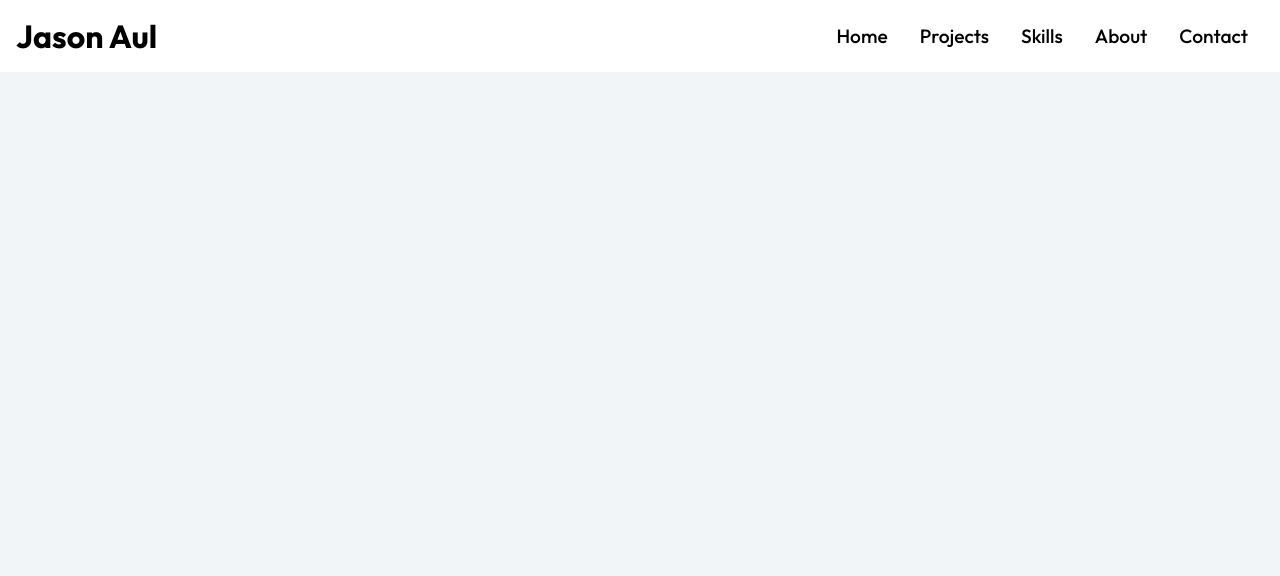
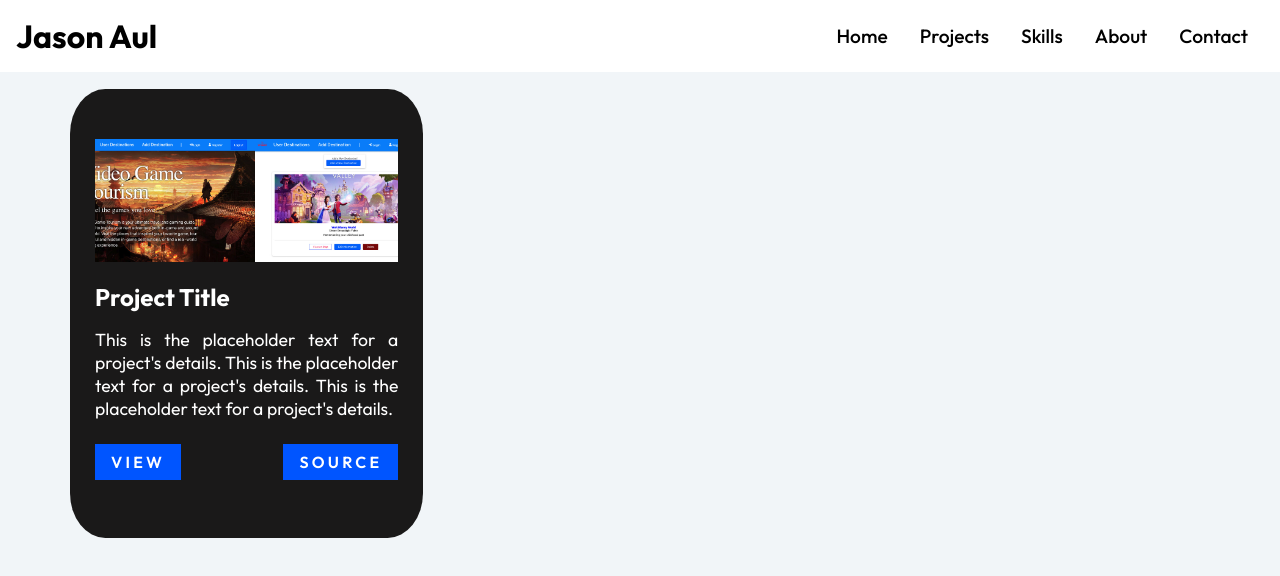
Before and after one commit to jasonaul/portfolio, a React (Create React App) app: page /projects in a window 1280 px wide. Shown: the top 576 px of the page. Built offline with nearby package versions, Linux system fonts and the light colour scheme.

Commit message:
project cards

```diff
--- a/src/components/Navbar.css
+++ b/src/components/Navbar.css
@@ -36,7 +36,7 @@
         width: 100%;
         height: 100vh;
         position: absolute;
-        top: -100%;
+        top: -1000%;
         left: 0;
         z-index: -3;
         transition: 0.3s;
@@ -44,6 +44,7 @@
 
     .nav-menu.active{
         top: 0;
+        background: white;
     }
 
     .nav-menu li {
--- a/src/components/Navbar.jsx
+++ b/src/components/Navbar.jsx
@@ -15,20 +15,20 @@ const Navbar = () => {
                 <h1>Jason Aul</h1>
             </Link>
             <ul className={click ? "nav-menu active" : "nav-menu"}>
-                <li>
-                    <Link to="/">Home</Link>
+                <li >
+                    <Link to="/" onClick={handleClick}>Home</Link>
                 </li>
                 <li>
-                    <Link to="/projects">Projects</Link>
+                    <Link to="/projects" onClick={handleClick}>Projects</Link>
                 </li>
                 <li>
-                    <Link to="/skills">Skills</Link>
+                    <Link to="/skills" onClick={handleClick}>Skills</Link>
                 </li>
                 <li>
-                    <Link to="/about">About</Link>
+                    <Link to="/about" onClick={handleClick}>About</Link>
                 </li>
                 <li>
-                    <Link to="/contact">Contact</Link>
+                    <Link to="/contact" onClick={handleClick}>Contact</Link>
                 </li>
             </ul>
             <div className='hamburger' onClick={handleClick}>
--- /dev/null
+++ b/src/components/ProjectCards.css
@@ -0,0 +1,57 @@
+.project-heading {
+    text-align: center;
+    padding: 4rem 0 2rem 0;
+  }
+
+  .project-container {
+    max-width: 1140px;
+    margin: auto;
+    display: grid;
+    grid-template-columns: repeat(3, 1fr);
+    grid-gap: 40px;
+    padding-bottom: 5rem;
+
+  }
+
+  .project-card {
+    background: #1a1919;
+    padding: 1.2rem 1rem;
+    border-radius: 10%;
+  }
+
+  .project-card img {
+    width: 100%;
+  }
+  .project-title {
+    color: #fff;
+    padding: 1rem 0;
+  }
+
+  .pro-details p {
+    padding-bottom: 1rem;
+    font-size: 1.1rem;
+    text-align: justify;
+  }
+
+  .pro-text {
+    color: white;
+  }
+
+  .pro-btns {
+    display: flex;
+    justify-content: space-between;
+    padding: 0.5rem 0;
+  }
+
+  .pro-btns .btn {
+    padding: 0.5rem 1rem;
+  }
+
+  @media screen and (max-width: 1040px) {
+    .project-container {
+      max-width: 90%;
+      margin: auto;
+
+      grid-template-columns: 1fr;
+    }
+  }
--- /dev/null
+++ b/src/components/ProjectCards.js
@@ -0,0 +1,27 @@
+import React from "react";
+import "./ProjectCards.css";
+import vgcombined from "../../src/assets/combined1.jpg"
+import { NavLink } from "react-router-dom";
+
+const ProjectCard = () => {
+    return (
+        <div className="work-container">
+            <h1 className="project-heading">Projects</h1>
+            <div className="project-container">
+                <div className="project-card">
+                    <img src={vgcombined} alt="Project Image" />
+                    <h2 className="project-title">Project Title</h2>
+                    <div className="pro-details">
+                        <p className="pro-text">This is the placeholder text for a project's details. This is the placeholder text for a project's details. This is the placeholder text for a project's details.</p>
+                        <div className="pro-btns">
+                            <NavLink to="url.com" className="btn">View</NavLink>
+                            <NavLink to="http://url.com" className="btn">Source</NavLink>
+                        </div>
+                    </div>
+                </div>
+            </div>
+        </div>
+    )
+}
+
+export default ProjectCard
--- a/src/routes/Home.css
+++ b/src/routes/Home.css
@@ -59,7 +59,7 @@
   .home-image {
     display: inline-block;
     float: right;
-    margin-right: 25px;
+    height: 350px;
     border-radius: 50%;
   }
 
--- /dev/null
+++ b/src/routes/Projects.css
@@ -0,0 +1,93 @@
+.project-section {
+    position: relative !important;
+    padding-top: 150px !important;
+    padding-bottom: 30px !important;
+    background-image: var(--section-background-color) !important;
+  }
+
+  .project-card {
+    padding-top: 50px !important;
+    padding-bottom: 50px !important;
+    padding-left: 25px !important;
+    padding-right: 25px !important;
+    height: auto !important;
+  }
+
+  .project-card-view {
+    box-shadow: 0 4px 5px 3px rgba(0, 81, 255, 0.459) !important;
+    color: white !important;
+    background-color: transparent !important;
+    opacity: 0.9 !important;
+    transition: all 0.5s ease 0s !important;
+    height: 100% !important;
+  }
+  .project-card-view:hover {
+    transform: scale(1.02) !important;
+    overflow: hidden !important;
+    box-shadow: 0 4px 4px 5px rgba(129, 72, 144, 0.561) !important;
+  }
+
+  .blog-card {
+    padding-top: 50px !important;
+    padding-bottom: 50px !important;
+    padding-left: 25px !important;
+    padding-right: 25px !important;
+    height: auto !important;
+  }
+
+  .blog-card-view {
+    background-color: transparent !important;
+    box-shadow: 0 3px 3px 2px rgba(145, 77, 161, 0.459) !important;
+    color: white !important;
+    transition: all 0.5s ease 0s !important;
+    height: 100% !important;
+  }
+
+  .blog-link {
+    color: white !important;
+    text-decoration: none !important;
+  }
+
+  .blog-link:hover {
+    cursor: pointer !important;
+  }
+
+  .blog-card-view:hover {
+    transform: scale(1.02) !important;
+    overflow: hidden !important;
+    box-shadow: 0 3px 3px 5px rgba(155, 88, 173, 0.65) !important;
+  }
+
+  .card-img-top {
+    padding: 20px !important;
+    opacity: 0.8 !important;
+    border-radius: 10px !important;
+  }
+
+  .blog-img {
+    padding: 0px !important;
+    opacity: 0.8 !important;
+    border-radius: 0px !important;
+  }
+
+  .btn-primary {
+    color: #fff !important;
+    background-color: #623686 !important;
+    border-color: #623686 !important;
+  }
+
+  .btn-primary:hover {
+    color: #fff !important;
+    background-color: #6d20c5d7 !important;
+    border-color: #6d20c5d7 !important;
+  }
+  .btn:focus {
+    outline: none !important;
+    box-shadow: none !important;
+  }
+  .project-heading {
+    color: white !important;
+    font-size: 2.3em !important;
+    font-weight: 500 !important;
+    padding-top: 10px !important;
+  }
--- a/src/routes/Projects.js
+++ b/src/routes/Projects.js
@@ -1,9 +1,100 @@
 import React from 'react'
+import Container from 'react-bootstrap/Container'
+import Row from 'react-bootstrap/Row';
+import Col from 'react-bootstrap/Col';
+import Cards from '../components/Cards';
+import './Projects.css'
+import ProjectCard from '../components/ProjectCards';
 
 const Projects = () => {
   return (
-    <div>Projects</div>
-  )
+    <>
+    <ProjectCard />
+
+    </>
+  );
 }
 
-export default Projects
+export default Projects;
+
+
+
+{/* <Container fluid className="project-section">
+
+     <Container>
+       <h1 className="project-heading">
+         My Recent <strong className="purple">Works </strong>
+       </h1>
+       <p style={{ color: "white" }}>
+         Here are a few projects I've worked on recently.
+       </p>
+       <Row style={{ justifyContent: "center", paddingBottom: "10px" }}>
+         <Col md={4} className="project-card">
+           <Cards
+             imgPath={'url'}
+             isBlog={false}
+             title="Chatify"
+             description="Personal Chat Room or Workspace to share resources and hangout with friends build with react.js, Material-UI, and Firebase. Have features which allows user for realtime messaging, image sharing as well as supports reactions on messages."
+             ghLink="https://github.com/soumyajit4419/Chatify"
+             demoLink="https://chatify-49.web.app/"
+           />
+         </Col>
+
+         <Col md={4} className="project-card">
+           <Cards
+             imgPath={'url'}
+             isBlog={false}
+             title="Bits-0f-C0de"
+             description="My personal blog page build with Next.js and Tailwind Css which takes the content from makdown files and renders it using Next.js. Supports dark mode and easy to write blogs using markdown."
+             ghLink="https://github.com/soumyajit4419/Bits-0f-C0de"
+             demoLink="https://blogs.soumya-jit.tech/"
+           />
+         </Col>
+
+         <Col md={4} className="project-card">
+           <Cards
+             imgPath={'url'}
+             isBlog={false}
+             title="Editor.io"
+             description="Online code and markdown editor build with react.js. Online Editor which supports html, css, and js code with instant view of website. Online markdown editor for building README file which supports GFM, Custom Html tags with toolbar and instant preview.Both the editor supports auto save of work using Local Storage"
+             ghLink="https://github.com/soumyajit4419/Editor.io"
+             demoLink="https://editor.soumya-jit.tech/"
+           />
+         </Col>
+
+         <Col md={4} className="project-card">
+           <Cards
+             imgPath={'url'}
+             isBlog={false}
+             title="Plant AI"
+             description="Used the plant disease dataset from Kaggle and trained a image classifer model using 'PyTorch' framework using CNN and Transfer Learning with 38 classes of various plant leaves. The model was successfully able to detect diseased and healthy leaves of 14 unique plants. I was able to achieve an accuracy of 98% by using Resnet34 pretrained model."
+             ghLink="https://github.com/soumyajit4419/Plant_AI"
+             demoLink="https://plant49-ai.herokuapp.com/"
+           />
+         </Col>
+
+         <Col md={4} className="project-card">
+           <Cards
+             imgPath={'url'}
+             isBlog={false}
+             title="Ai For Social Good"
+             description="Using 'Natural Launguage Processing' for the detection of suicide-related posts and user's suicide ideation in cyberspace  and thus helping in sucide prevention."
+             ghLink="https://github.com/soumyajit4419/AI_For_Social_Good"
+             // demoLink="https://www.youtube.com/watch?v=dQw4w9WgXcQ&ab_channel=RickAstley" <--------Please include a demo link here
+           />
+         </Col>
+
+         <Col md={4} className="project-card">
+           <Cards
+             imgPath={'url'}
+             isBlog={false}
+             title="Face Recognition and Emotion Detection"
+             description="Trained a CNN classifier using 'FER-2013 dataset' with Keras and tensorflow backened. The classifier sucessfully predicted the various types of emotions of human. And the highest accuracy obtained with the model was 60.1%.
+             Then used Open-CV to detect the face in an image and then pass the face to the classifer to predict the emotion of a person."
+             ghLink="https://github.com/soumyajit4419/Face_And_Emotion_Detection"
+             // demoLink="https://blogs.soumya-jit.tech/"      <--------Please include a demo link here
+           />
+         </Col>
+       </Row>
+     </Container>
+   </Container> */}
```
Also changed, not shown: src/components/Cards.js (+4 -3 lines), src/components/Hero.js (added, +17 -0 lines), src/assets/combined1.jpg (added), src/components/Hero.css (added).
